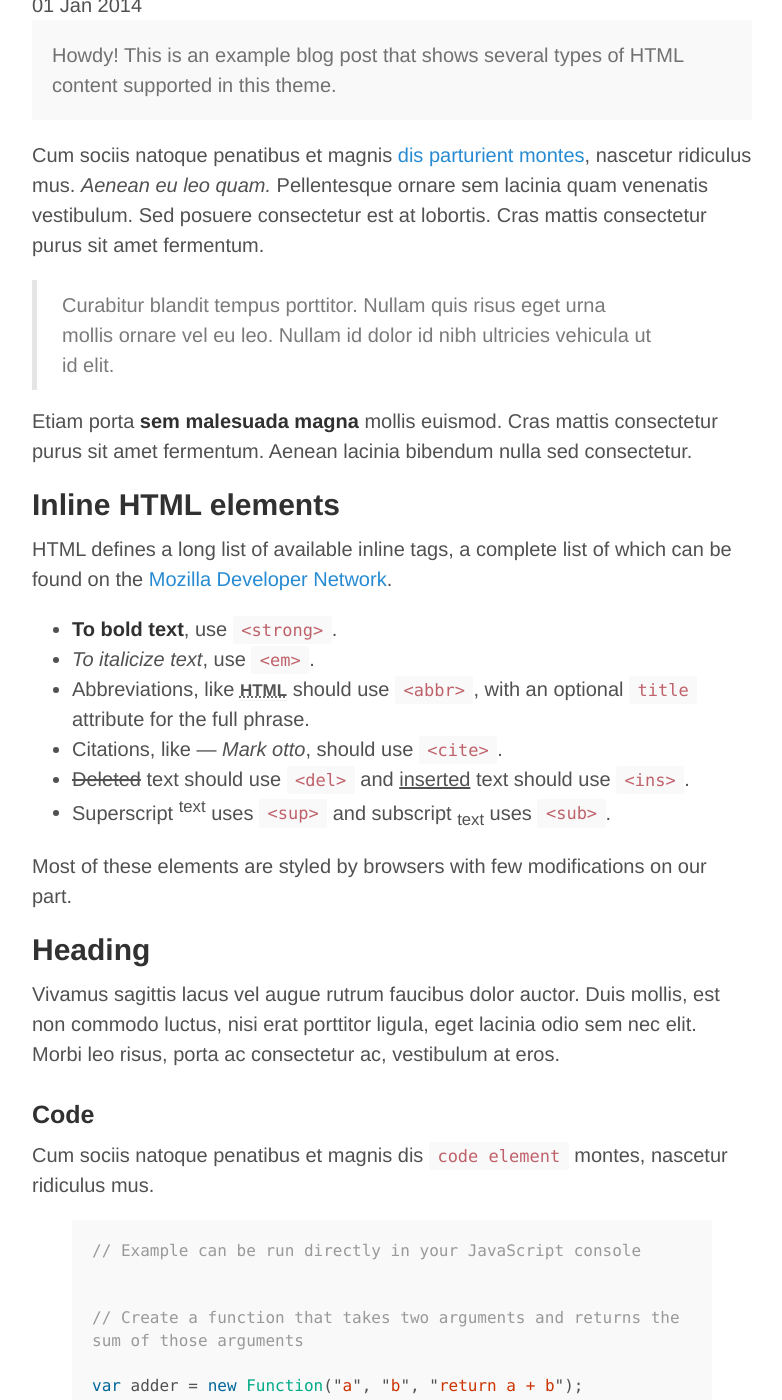
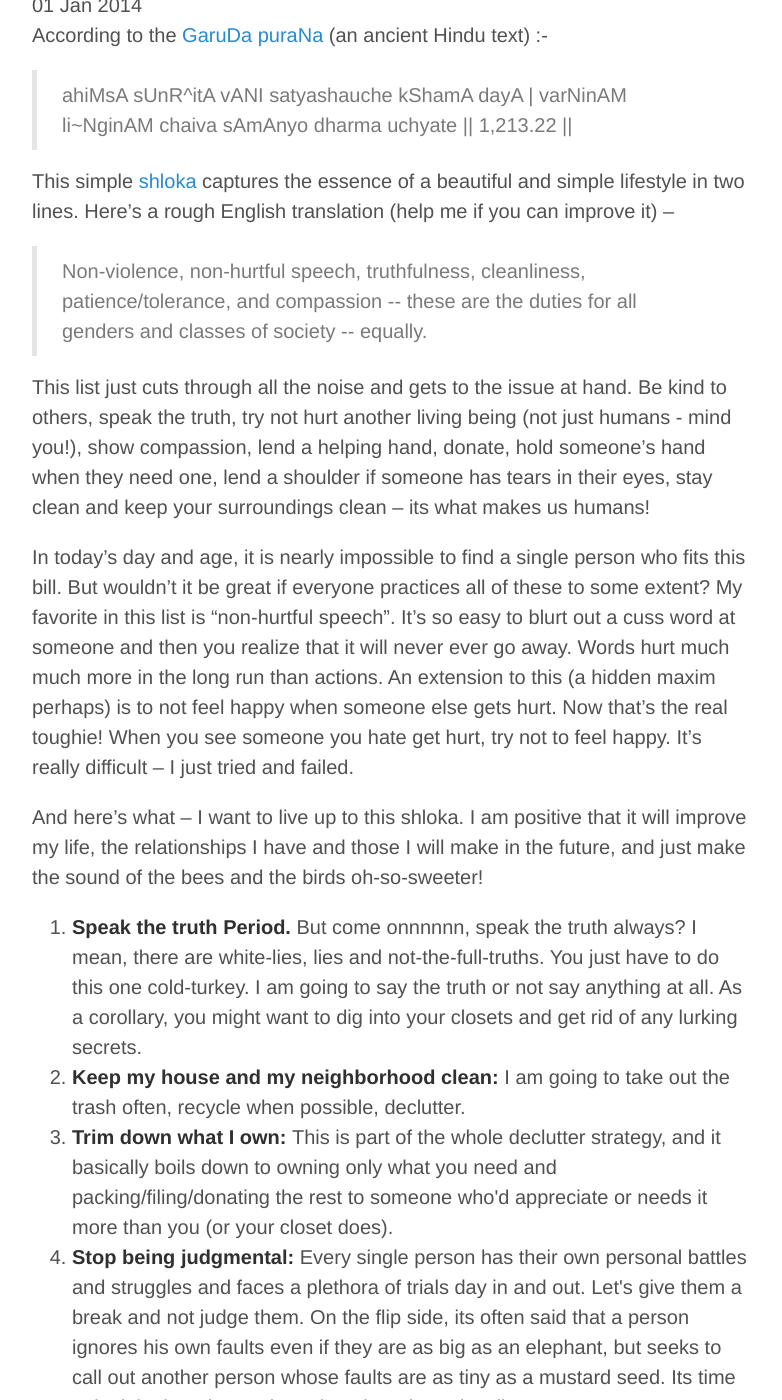
Before and after one commit to ponderingfish/ponderingfish.github.io, a Jekyll site: the page built from _posts/2014-01-01-example-content.md, in a window 1280 px wide and 1400 px high, scrolled down 201 px. Shown: the whole window, without its empty margins (248-1030 px from the left). Built offline with Jekyll 4.4.1, drawn with Linux system fonts in a browser that asks for light colours; some of the changed text lies outside the part shown.

Commit message:
Update 2014-01-01-example-content.md

```diff
--- a/_posts/2014-01-01-example-content.md
+++ b/_posts/2014-01-01-example-content.md
@@ -3,136 +3,29 @@ layout: post
 title: Example content
 ---
 
+According to the <a href="http://sacred-texts.com/hin/gpu/index.htm" target="_blank">GaruDa puraNa</a> (an ancient Hindu text) :-
 
-<div class="message">
-  Howdy! This is an example blog post that shows several types of HTML content supported in this theme.
-</div>
+<blockquote>
+ahiMsA sUnR^itA vANI satyashauche kShamA dayA |
+varNinAM li~NginAM chaiva sAmAnyo dharma uchyate || 1,213.22 ||
+</blockquote>
 
-Cum sociis natoque penatibus et magnis <a href="#">dis parturient montes</a>, nascetur ridiculus mus. *Aenean eu leo quam.* Pellentesque ornare sem lacinia quam venenatis vestibulum. Sed posuere consectetur est at lobortis. Cras mattis consectetur purus sit amet fermentum.
+This simple <a href="http://en.wikipedia.org/wiki/Shloka" target="_blank">shloka</a> captures the essence of a beautiful and simple lifestyle in two lines. Here's a rough English translation (help me if you can improve it) --
+<blockquote>
+Non-violence, non-hurtful speech, truthfulness, cleanliness, patience/tolerance, and compassion  -- these are the duties for all genders and classes of society -- equally.
+</blockquote>
 
-> Curabitur blandit tempus porttitor. Nullam quis risus eget urna mollis ornare vel eu leo. Nullam id dolor id nibh ultricies vehicula ut id elit.
+This list just cuts through all the noise and gets to the issue at hand. Be kind to others, speak the truth, try not hurt another living being (not just humans - mind you!), show compassion, lend a helping hand, donate, hold someone's hand when they need one, lend a shoulder if someone has tears in their eyes, stay clean and keep your surroundings clean -- its what makes us humans!
 
-Etiam porta **sem malesuada magna** mollis euismod. Cras mattis consectetur purus sit amet fermentum. Aenean lacinia bibendum nulla sed consectetur.
+In today's day and age, it is nearly impossible to find a single person who fits this bill. But wouldn't it be great if everyone practices all of these to some extent? My favorite in this list is "non-hurtful speech". It's so easy to blurt out a cuss word at someone and then you realize that it will never ever go away. Words hurt much much more in the long run than actions. An extension to this (a hidden maxim perhaps) is to not feel happy when someone else gets hurt. Now that's the real toughie! When you see someone you hate get hurt, try not to feel happy. It's really difficult -- I just tried and failed.
 
-## Inline HTML elements
-
-HTML defines a long list of available inline tags, a complete list of which can be found on the [Mozilla Developer Network](https://developer.mozilla.org/en-US/docs/Web/HTML/Element).
-
-- **To bold text**, use `<strong>`.
-- *To italicize text*, use `<em>`.
-- Abbreviations, like <abbr title="HyperText Markup Langage">HTML</abbr> should use `<abbr>`, with an optional `title` attribute for the full phrase.
-- Citations, like <cite>&mdash; Mark otto</cite>, should use `<cite>`.
-- <del>Deleted</del> text should use `<del>` and <ins>inserted</ins> text should use `<ins>`.
-- Superscript <sup>text</sup> uses `<sup>` and subscript <sub>text</sub> uses `<sub>`.
-
-Most of these elements are styled by browsers with few modifications on our part.
-
-## Heading
-
-Vivamus sagittis lacus vel augue rutrum faucibus dolor auctor. Duis mollis, est non commodo luctus, nisi erat porttitor ligula, eget lacinia odio sem nec elit. Morbi leo risus, porta ac consectetur ac, vestibulum at eros.
-
-### Code
-
-Cum sociis natoque penatibus et magnis dis `code element` montes, nascetur ridiculus mus.
-
-{% highlight js %}
-// Example can be run directly in your JavaScript console
-
-// Create a function that takes two arguments and returns the sum of those arguments
-var adder = new Function("a", "b", "return a + b");
-
-// Call the function
-adder(2, 6);
-// > 8
-{% endhighlight %}
-
-Aenean lacinia bibendum nulla sed consectetur. Etiam porta sem malesuada magna mollis euismod. Fusce dapibus, tellus ac cursus commodo, tortor mauris condimentum nibh, ut fermentum massa.
-
-### Gists via GitHub Pages
-
-Vestibulum id ligula porta felis euismod semper. Nullam quis risus eget urna mollis ornare vel eu leo. Donec sed odio dui.
-
-{% gist 5555251 gist.md %}
-
-Aenean eu leo quam. Pellentesque ornare sem lacinia quam venenatis vestibulum. Nullam quis risus eget urna mollis ornare vel eu leo. Cum sociis natoque penatibus et magnis dis parturient montes, nascetur ridiculus mus. Donec sed odio dui. Vestibulum id ligula porta felis euismod semper.
-
-### Lists
-
-Cum sociis natoque penatibus et magnis dis parturient montes, nascetur ridiculus mus. Aenean lacinia bibendum nulla sed consectetur. Etiam porta sem malesuada magna mollis euismod. Fusce dapibus, tellus ac cursus commodo, tortor mauris condimentum nibh, ut fermentum massa justo sit amet risus.
-
-* Praesent commodo cursus magna, vel scelerisque nisl consectetur et.
-* Donec id elit non mi porta gravida at eget metus.
-* Nulla vitae elit libero, a pharetra augue.
-
-Donec ullamcorper nulla non metus auctor fringilla. Nulla vitae elit libero, a pharetra augue.
-
-1. Vestibulum id ligula porta felis euismod semper.
-2. Cum sociis natoque penatibus et magnis dis parturient montes, nascetur ridiculus mus.
-3. Maecenas sed diam eget risus varius blandit sit amet non magna.
-
-Cras mattis consectetur purus sit amet fermentum. Sed posuere consectetur est at lobortis.
-
-<dl>
-  <dt>HyperText Markup Language (HTML)</dt>
-  <dd>The language used to describe and define the content of a Web page</dd>
-
-  <dt>Cascading Style Sheets (CSS)</dt>
-  <dd>Used to describe the appearance of Web content</dd>
-
-  <dt>JavaScript (JS)</dt>
-  <dd>The programming language used to build advanced Web sites and applications</dd>
-</dl>
-
-Integer posuere erat a ante venenatis dapibus posuere velit aliquet. Morbi leo risus, porta ac consectetur ac, vestibulum at eros. Nullam quis risus eget urna mollis ornare vel eu leo.
-
-### Images
-
-Quisque consequat sapien eget quam rhoncus, sit amet laoreet diam tempus. Aliquam aliquam metus erat, a pulvinar turpis suscipit at.
-
-![placeholder](http://placehold.it/800x400 "Large example image")
-![placeholder](http://placehold.it/400x200 "Medium example image")
-![placeholder](http://placehold.it/200x200 "Small example image")
-
-### Tables
-
-Aenean lacinia bibendum nulla sed consectetur. Lorem ipsum dolor sit amet, consectetur adipiscing elit.
-
-<table>
-  <thead>
-    <tr>
-      <th>Name</th>
-      <th>Upvotes</th>
-      <th>Downvotes</th>
-    </tr>
-  </thead>
-  <tfoot>
-    <tr>
-      <td>Totals</td>
-      <td>21</td>
-      <td>23</td>
-    </tr>
-  </tfoot>
-  <tbody>
-    <tr>
-      <td>Alice</td>
-      <td>10</td>
-      <td>11</td>
-    </tr>
-    <tr>
-      <td>Bob</td>
-      <td>4</td>
-      <td>3</td>
-    </tr>
-    <tr>
-      <td>Charlie</td>
-      <td>7</td>
-      <td>9</td>
-    </tr>
-  </tbody>
-</table>
-
-Nullam id dolor id nibh ultricies vehicula ut id elit. Sed posuere consectetur est at lobortis. Nullam quis risus eget urna mollis ornare vel eu leo.
-
------
-
-Want to see something else added? <a href="https://github.com/poole/poole/issues/new">Open an issue.</a>
+And here's what -- I want to live up to this shloka. I am positive that it will improve my life, the relationships I have and those I will make in the future, and just make the sound of the bees and the birds oh-so-sweeter!
+<ol>
+	<li><strong>Speak the truth Period.</strong> But come onnnnnn, speak the truth always? I mean, there are white-lies, lies and not-the-full-truths. You just have to do this one cold-turkey. I am going to say the truth or not say anything at all. As a corollary, you might want to dig into your closets and get rid of any lurking secrets.</li>
+	<li><strong>Keep my house and my neighborhood clean:</strong> I am going to take out the trash often, recycle when possible, declutter.</li>
+	<li><strong>Trim down what I own: </strong>This is part of the whole declutter strategy, and it basically boils down to owning only what you need and packing/filing/donating the rest to someone who'd appreciate or needs it more than you (or your closet does).</li>
+	<li><strong>Stop being judgmental: </strong>Every single person has their own personal battles and struggles and faces a plethora of trials day in and out. Let's give them a break and not judge them. On the flip side, its often said that a person ignores his own faults even if they are as big as an elephant, but seeks to call out another person whose faults are as tiny as a mustard seed. Its time to look in the mirror, take a deep breath, and smile.</li>
+	<li><strong>Yes, smile: </strong>A smile can take you a mile. It costs nothing, can be infectious, can diffuse a tense situation, and can bring the best people into your life! So let's just smile :)</li>
+	<li><strong>Being grateful: </strong>The list of people/things that I have have gratitude for is endless - my parents, wife, siblings, friends, teachers, the guy who operates the snow plow, the farmer who ensures I have food to eat, the guy who goes into the underbelly of the my city to ensure that the sewage lines aren't clogged up, to the sun and moon, the cool breeze that makes me sigh in relief on a sweltering hot summer afternoon, to the countless stars that hold me in rapture every night and will continue to do so for as long as I will live.</li>
+</ol>
+Okay, enough about me -- what do you pledge to do to make your life and the lives of others around you, better? Share and be an inspiration :)
```
